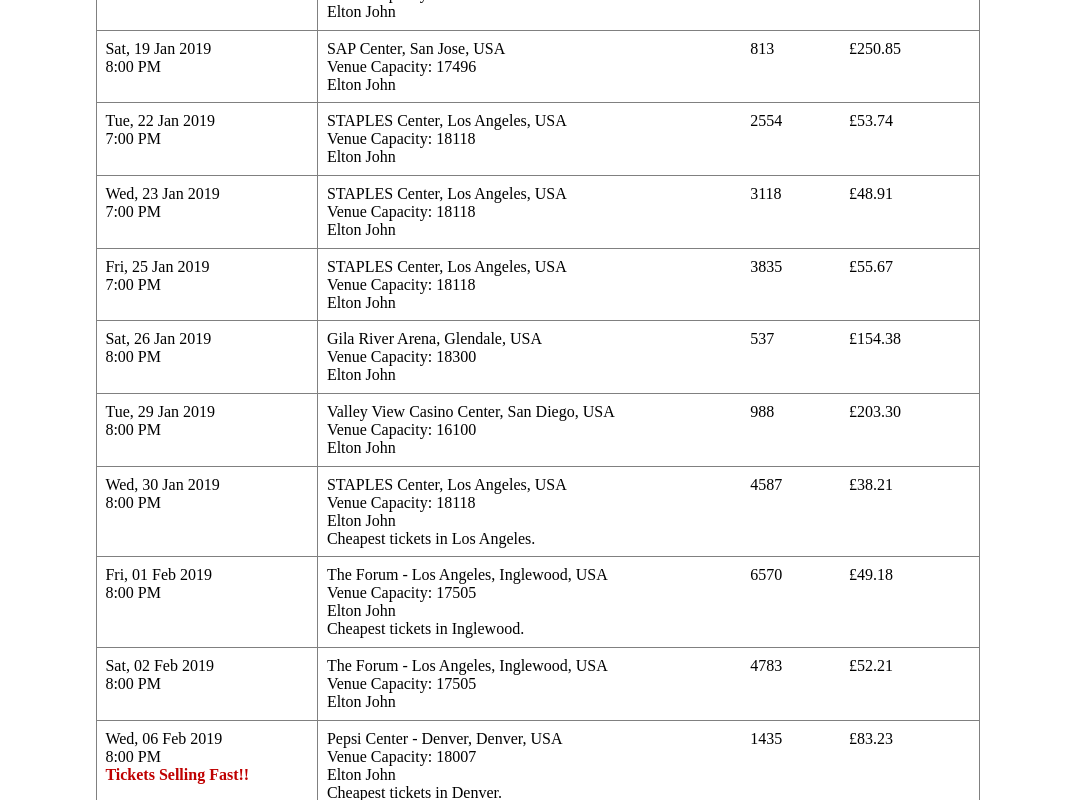
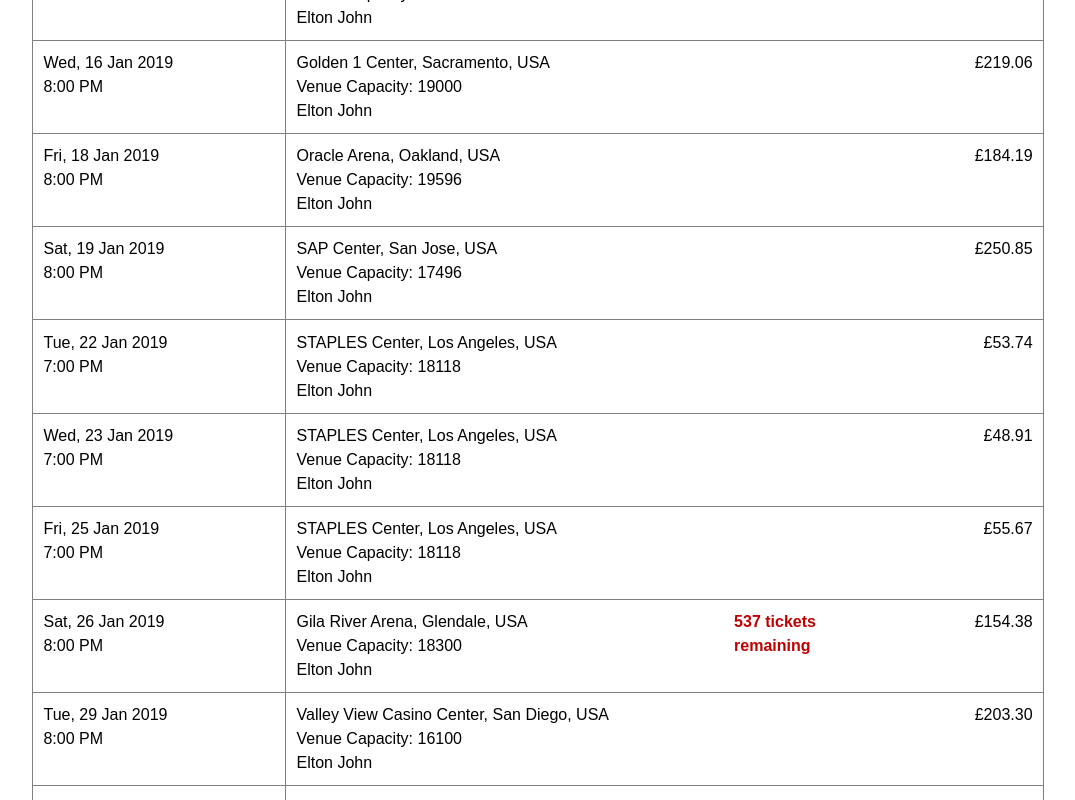
Before and after one commit to AndrewK09/event-listings, a React app: page / in a window 1280 px wide. Shown: the part 740-1540 px from the top of the page, without its empty margins (102-1177 px from the left). Built offline with nearby package versions, Linux system fonts and the light colour scheme; the HTML template or start-up script is replaced by a standard one.

Commit message:
Change conditional styling to displaytext and hidetext

```diff
--- a/client/src/features/eventList_pt1/EventList.css
+++ b/client/src/features/eventList_pt1/EventList.css
@@ -1,7 +1,7 @@
 .container {
   display: flex;
   flex-direction: column;
-  padding: 0 15%;
+  padding: 0 10%;
 }
 
 .row {
@@ -9,6 +9,7 @@
   flex-direction: row;
   border: 1px solid gray;
   border-bottom-width: 0;
+  font: 1em/150% Arial, Helvetica, sans-serif;
 }
 
 .row:last-child {
@@ -29,34 +30,33 @@
   flex-basis: 25%;
 }
 
-.isSellingFast {
+.displayAlertText {
   display: block;
   font-weight: bold;
   color: rgb(191, 0, 0);
 }
 
-.isNotSellingFast {
+.displayGreenText {
+  display: block;
+  color: rgba(0, 142, 0, 0.783);
+}
+
+.hideText {
   display: none;
 }
 
 .col2 {
   display: flex;
   flex-direction: column;
-  flex-basis: 50%;
-}
-
-.isCheapestCity {
-  display: block;
-}
-
-.isNotCheapestCity {
-  display: none;
+  flex-basis: 45%;
 }
 
 .col3 {
-  flex-basis: 10%;
+  flex-basis: 15%;
 }
 
 .col4 {
+  display: flex;
   flex-basis: 15%;
+  justify-content: flex-end;
 }
--- a/client/src/features/eventList_pt1/eventList.js
+++ b/client/src/features/eventList_pt1/eventList.js
@@ -6,10 +6,9 @@
   col2,
   col3,
   col4,
-  isSellingFast,
-  isNotSellingFast,
-  isCheapestCity,
-  isNotCheapestCity,
+  displayGreenText,
+  displayAlertText,
+  hideText,
 } from './EventList.css';
 
 import { militaryToRegular } from '../../shared/helpers.js';
@@ -26,9 +25,7 @@
               </span>
               <span>{militaryToRegular(event.Time)}</span>
               <span
-                className={
-                  event.IsSellingFast ? isSellingFast : isNotSellingFast
-                }
+                className={event.IsSellingFast ? displayAlertText : hideText}
               >
                 Tickets Selling Fast!!
               </span>
@@ -41,16 +38,20 @@
               <span>Venue Capacity: {event.VenueCapacity}</span>
               <span>{event.EventName}</span>
               <span
-                className={
-                  event.IsCheapestCity ? isCheapestCity : isNotCheapestCity
-                }
+                className={event.IsCheapestCity ? displayGreenText : hideText}
               >
                 {event.IsCheapestCityContent}
               </span>
             </div>
 
             <div className={col3}>
-              <span>{event.AvailableTickets}</span>
+              <span
+                className={
+                  event.AvailableTickets < 600 ? displayAlertText : hideText
+                }
+              >
+                {event.AvailableTickets} tickets remaining
+              </span>
             </div>
 
             <div className={col4}>
```
